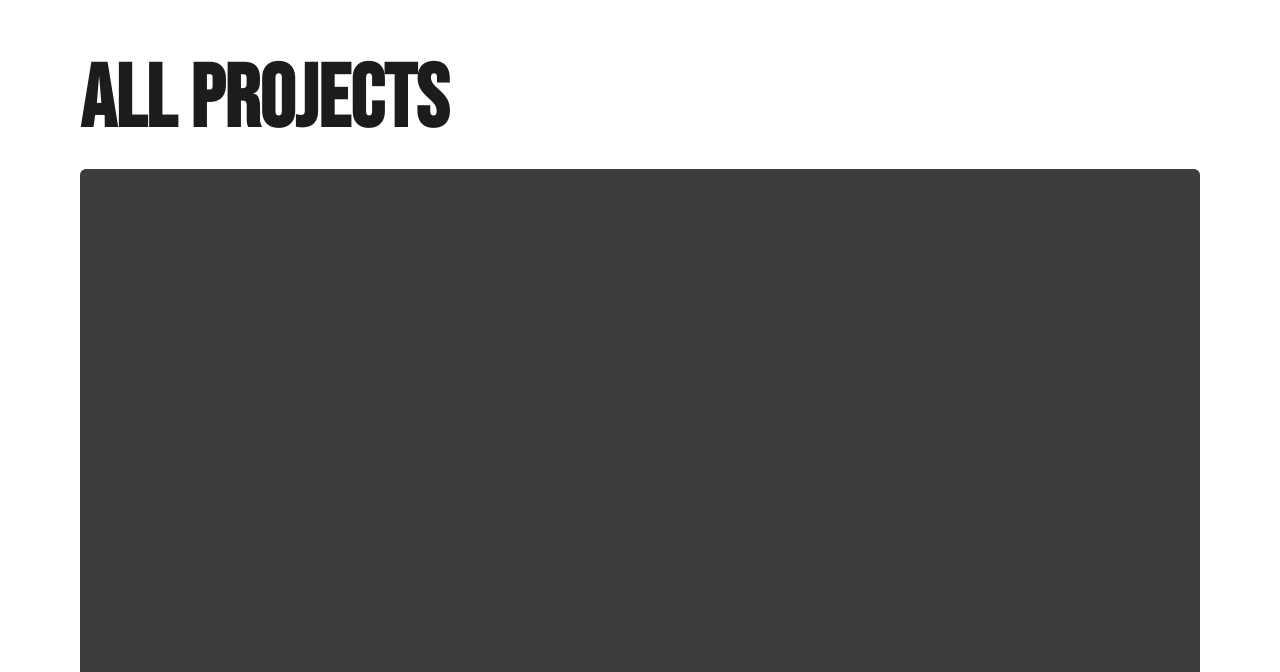
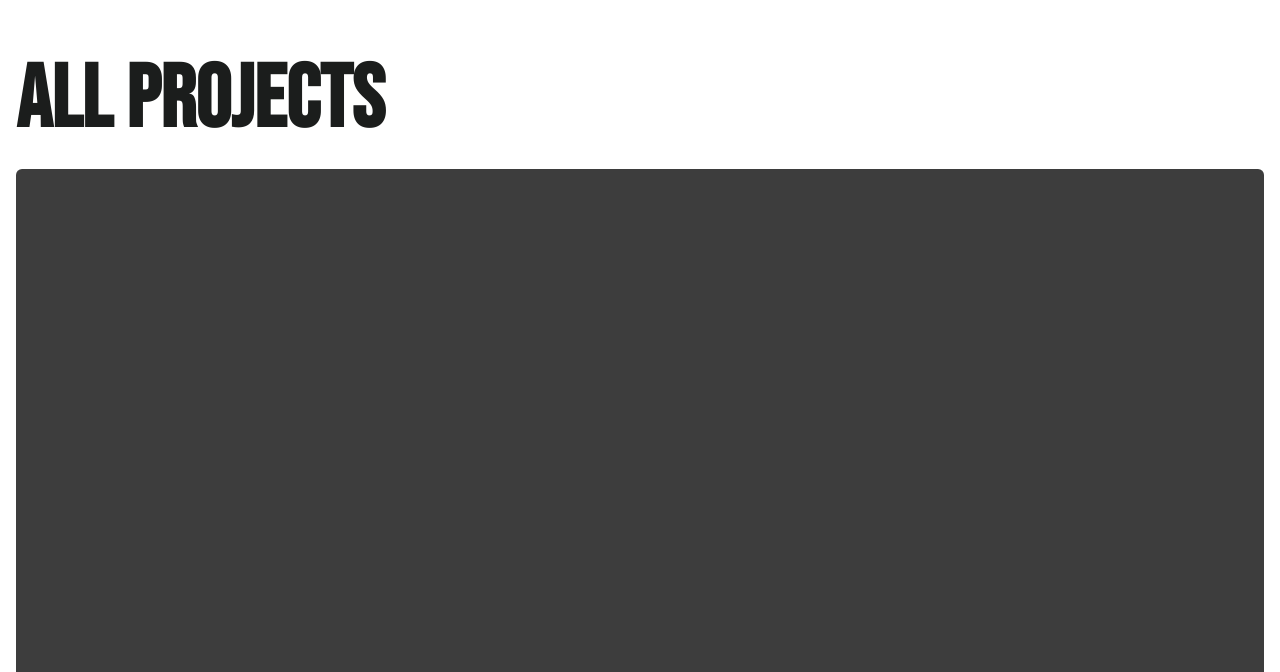
Before and after one commit to beatricehahn/portfolio, a SvelteKit app in the folder my-portfolio/: page /work in a window 1280 px wide. Shown: the part 128-800 px from the top of the page. Built offline with nearby package versions, Linux system fonts and the light colour scheme.

Commit message:
Increase work thumbnail width

```diff
--- a/my-portfolio/src/components/atoms/work.svelte
+++ b/my-portfolio/src/components/atoms/work.svelte
@@ -22,8 +22,8 @@
         background-color: rgb(61, 61, 61);
         border-radius: 6px;
 
-        width: calc(90vw - 2 * $container-padding);
-        height: calc((100vw - 2 * $container-padding)/2);
+        width: calc(100vw - 2 * $main-padding);
+        height: calc((100vw - 2 * $main-padding)/2);
 
         margin-top: $container-padding;
         margin-bottom: $container-padding;
```
